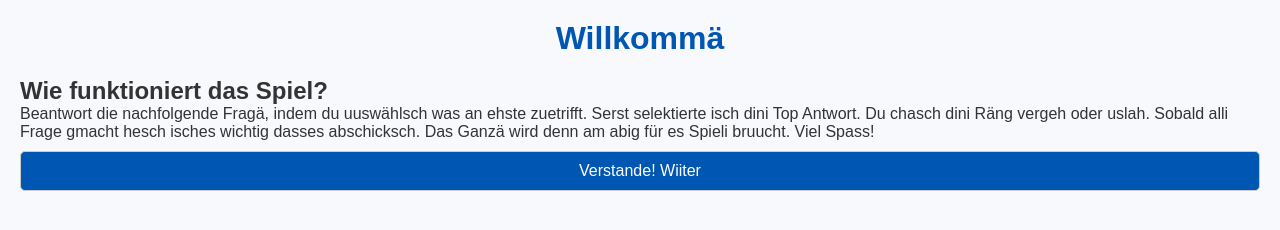
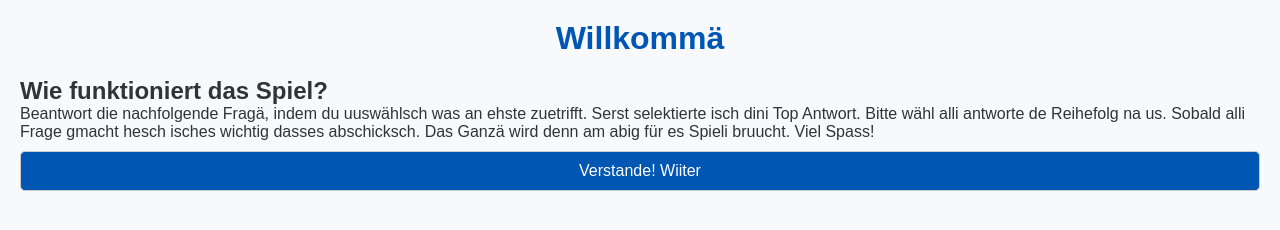
Before and after one commit to sirLoaf/quizor, a website: page files/guest.html in a window 1280 px wide. Drawn offline with Linux system fonts and the light colour scheme; files that its build step writes are made by us from their sources.

Commit message:
text adjustment

```diff
--- a/files/guest.html
+++ b/files/guest.html
@@ -52,7 +52,7 @@
         <div id="info-section">
             <h2>Wie funktioniert das Spiel?</h2>
             <p>Beantwort die nachfolgende Fragä, indem du uuswählsch was an ehste zuetrifft. Serst selektierte isch dini Top Antwort.
-                Du chasch dini Räng vergeh oder uslah. Sobald alli Frage gmacht hesch isches wichtig dasses abschicksch.
+                Bitte wähl alli antworte de Reihefolg na us. Sobald alli Frage gmacht hesch isches wichtig dasses abschicksch.
                 Das Ganzä wird denn am abig für es Spieli bruucht. Viel Spass!</p>
             <button id="proceed-button">Verstande! Wiiter</button>
         </div>
```
